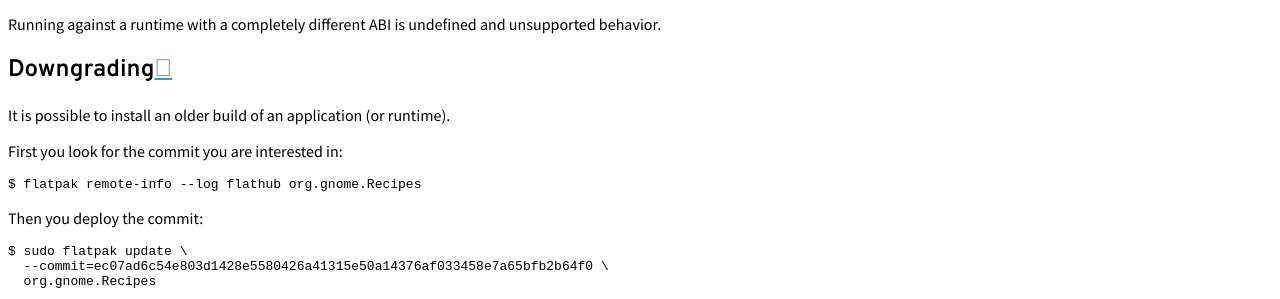
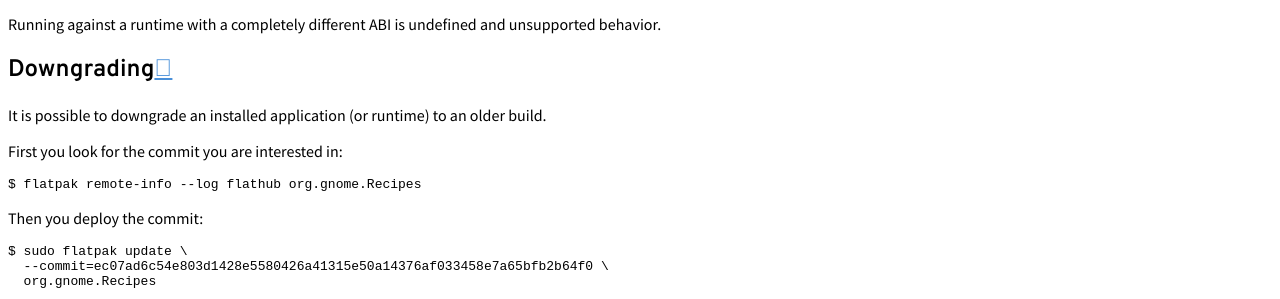
Before and after one commit to flatpak/flatpak-docs, a Sphinx documentation site: the page built from docs/tips-and-tricks.rst, in a window 1280 px wide. Shown: the part 753-1052 px from the top of the page. Built offline with Sphinx 7.4.7 and the Read the Docs theme 2.0.0, drawn with Linux system fonts in a browser that asks for light colours.

Commit message:
tips-and-tricks: Mention that apps must be installed before downgrading

```diff
--- a/docs/tips-and-tricks.rst
+++ b/docs/tips-and-tricks.rst
@@ -28,7 +28,8 @@ You can also use a completely different runtime (but same version number)::
 Downgrading
 -----------
 
-It is possible to install an older build of an application (or runtime).
+It is possible to downgrade an installed application (or runtime) to an older
+build.
 
 First you look for the commit you are interested in::
 
```
